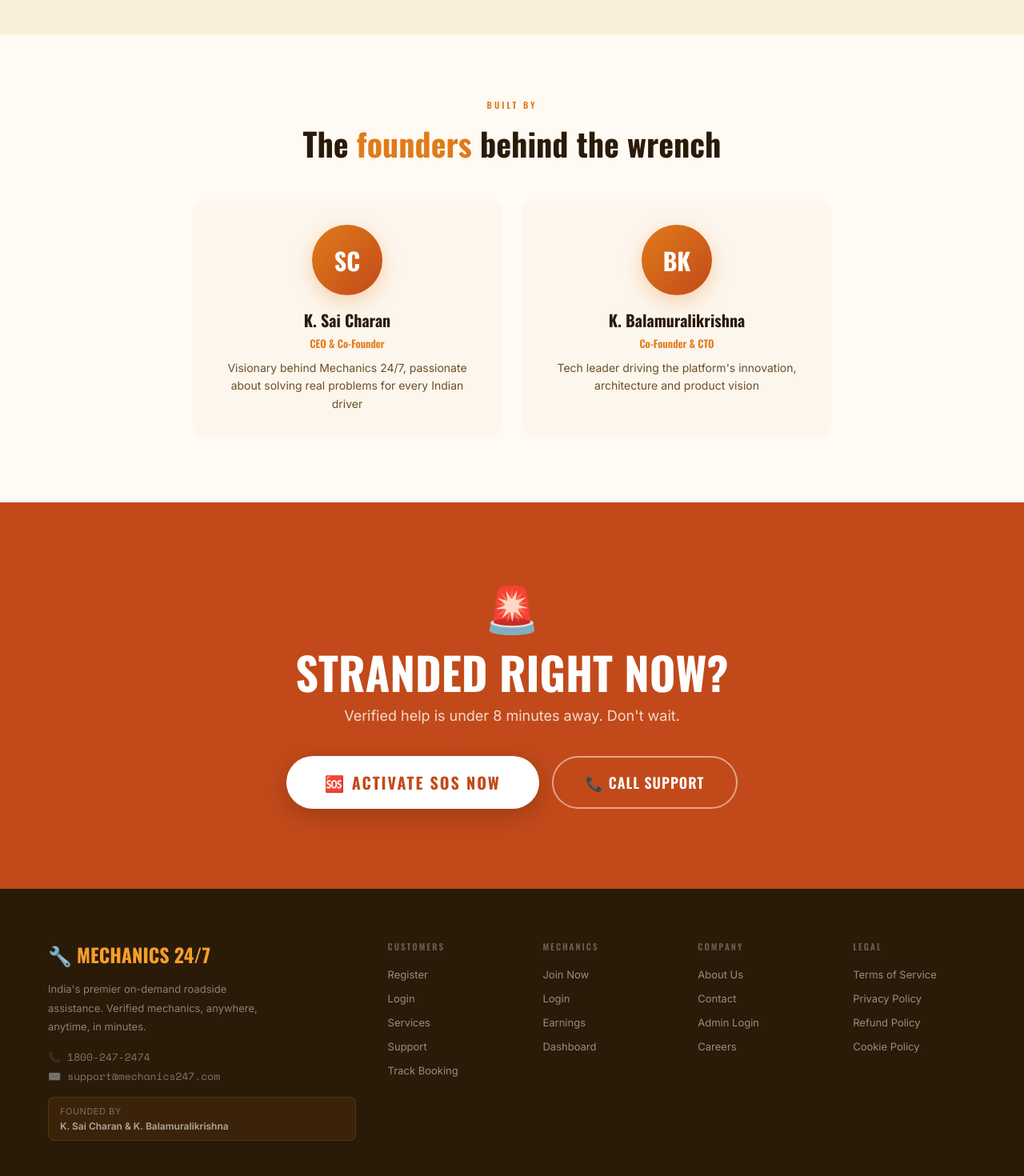
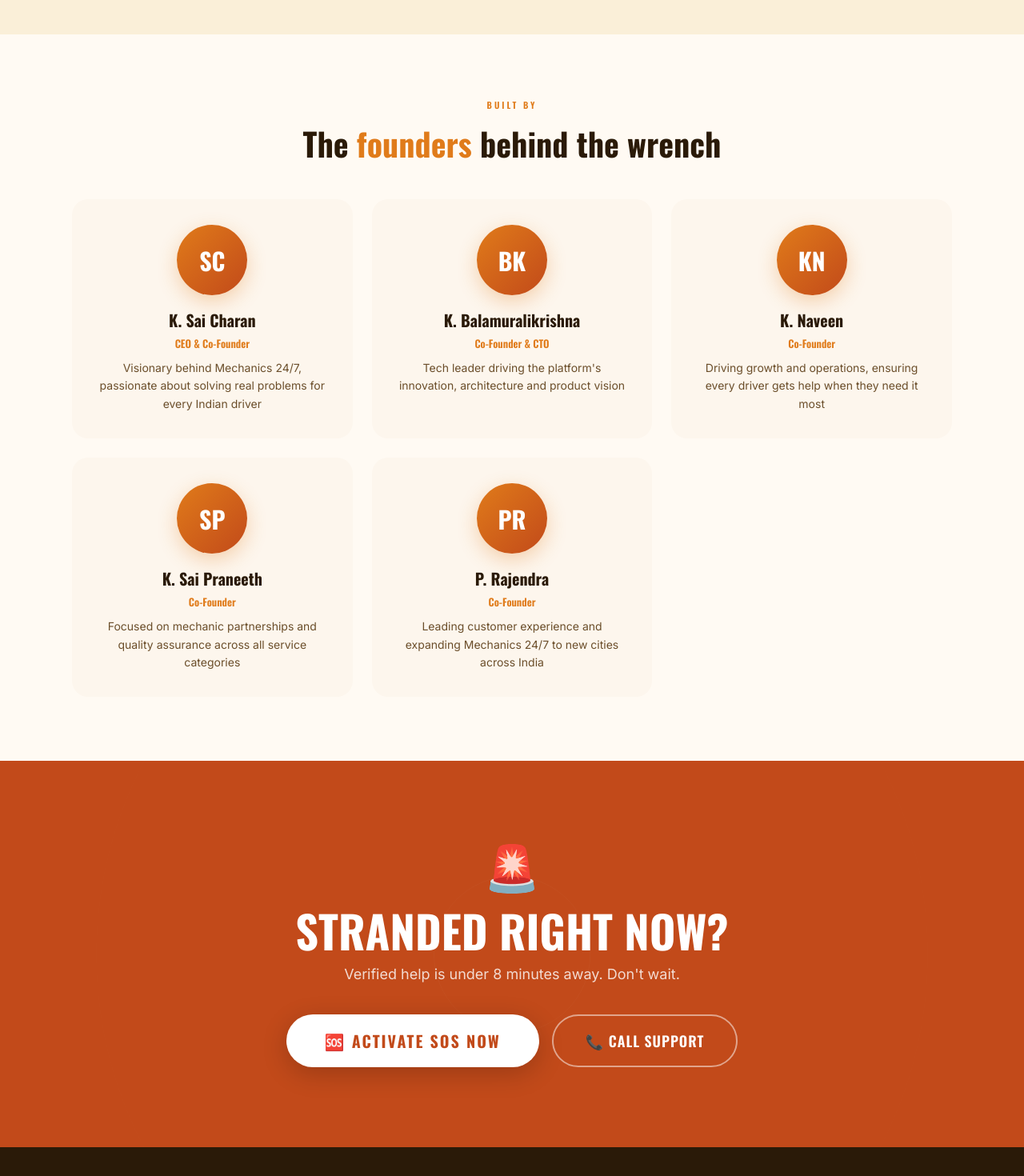
Before and after one commit to ba1uu/mechanics-247, a Next.js app: page / in a window 1280 px wide. Shown: the part 4280-5750 px from the top of the page at 80% size. Built offline with nearby package versions, Linux system fonts and the light colour scheme.

Commit message:
Fix testimonials map + add 3 founders

```diff
--- a/src/app/page.tsx
+++ b/src/app/page.tsx
@@ -509,13 +509,16 @@
 
       {/* ── FOUNDERS ─────────────────────────────────────────── */}
       <section className="founders-section" style={{ padding: "80px 60px", background: C.white }}>
-        <div style={{ maxWidth: 800, margin: "0 auto", textAlign: "center" }}>
+        <div style={{ maxWidth: 1100, margin: "0 auto", textAlign: "center" }}>
           <span style={{ fontFamily: "'Oswald',sans-serif", fontSize: 11, fontWeight: 600, letterSpacing: 3, color: C.amber, display: "block", marginBottom: 10 }}>BUILT BY</span>
           <h2 style={{ fontFamily: "'Oswald',sans-serif", fontSize: 40, fontWeight: 700, color: C.textPrimary, marginBottom: 40 }}>The <span style={{ color: C.amber }}>founders</span> behind the wrench</h2>
-          <div className="founders-grid" style={{ display: "grid", gridTemplateColumns: "1fr 1fr", gap: 24 }}>
+          <div className="founders-grid" style={{ display: "grid", gridTemplateColumns: "1fr 1fr 1fr", gap: 24 }}>
             {[
               { name: "K. Sai Charan", role: "CEO & Co-Founder", init: "SC", bio: "Visionary behind Mechanics 24/7, passionate about solving real problems for every Indian driver" },
               { name: "K. Balamuralikrishna", role: "Co-Founder & CTO", init: "BK", bio: "Tech leader driving the platform's innovation, architecture and product vision" },
+              { name: "K. Naveen", role: "Co-Founder", init: "KN", bio: "Driving growth and operations, ensuring every driver gets help when they need it most" },
+              { name: "K. Sai Praneeth", role: "Co-Founder", init: "SP", bio: "Focused on mechanic partnerships and quality assurance across all service categories" },
+              { name: "P. Rajendra", role: "Co-Founder", init: "PR", bio: "Leading customer experience and expanding Mechanics 24/7 to new cities across India" },
             ].map((f, i) => (
               <div key={i} style={{ background: C.cream, borderRadius: 20, padding: 32, textAlign: "center", transition: "all .2s" }}
                 onMouseEnter={e => { (e.currentTarget as HTMLElement).style.transform = "translateY(-4px)"; (e.currentTarget as HTMLElement).style.boxShadow = "0 16px 40px rgba(92,46,10,.1)"; }}
@@ -568,7 +571,7 @@
               {/* Founders credit */}
               <div style={{ marginTop: 16, padding: "10px 14px", background: "rgba(245,158,42,.08)", border: "1px solid rgba(245,158,42,.15)", borderRadius: 8 }}>
                 <div style={{ fontSize: 11, color: "rgba(255,255,255,.35)", letterSpacing: .5, marginBottom: 4 }}>FOUNDED BY</div>
-                <div style={{ fontSize: 12, color: "rgba(255,255,255,.6)", fontWeight: 600 }}>K. Sai Charan & K. Balamuralikrishna</div>
+                <div style={{ fontSize: 12, color: "rgba(255,255,255,.6)", fontWeight: 600 }}>K. Sai Charan · K. Balamuralikrishna · K. Naveen · K. Sai Praneeth · P. Rajendra</div>
               </div>
             </div>
             {[
@@ -647,7 +650,7 @@
 
           /* Founders */
           .founders-section{padding:60px 20px !important;}
-          .founders-grid{grid-template-columns:1fr !important; gap:16px !important;}
+          .founders-grid{grid-template-columns:1fr 1fr !important; gap:16px !important;}
 
           /* CTA */
           .cta-section{padding:60px 20px !important;}
```
